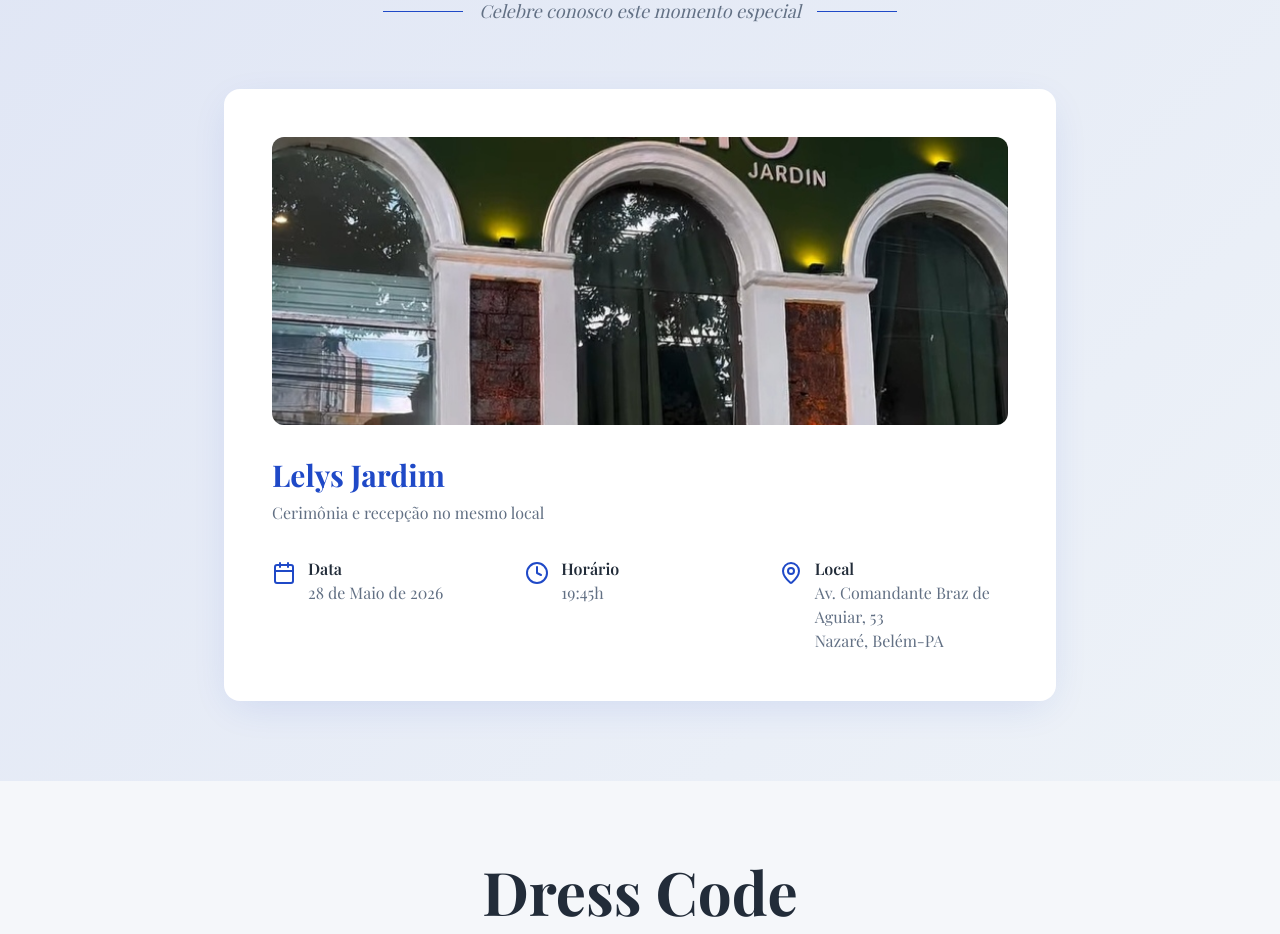
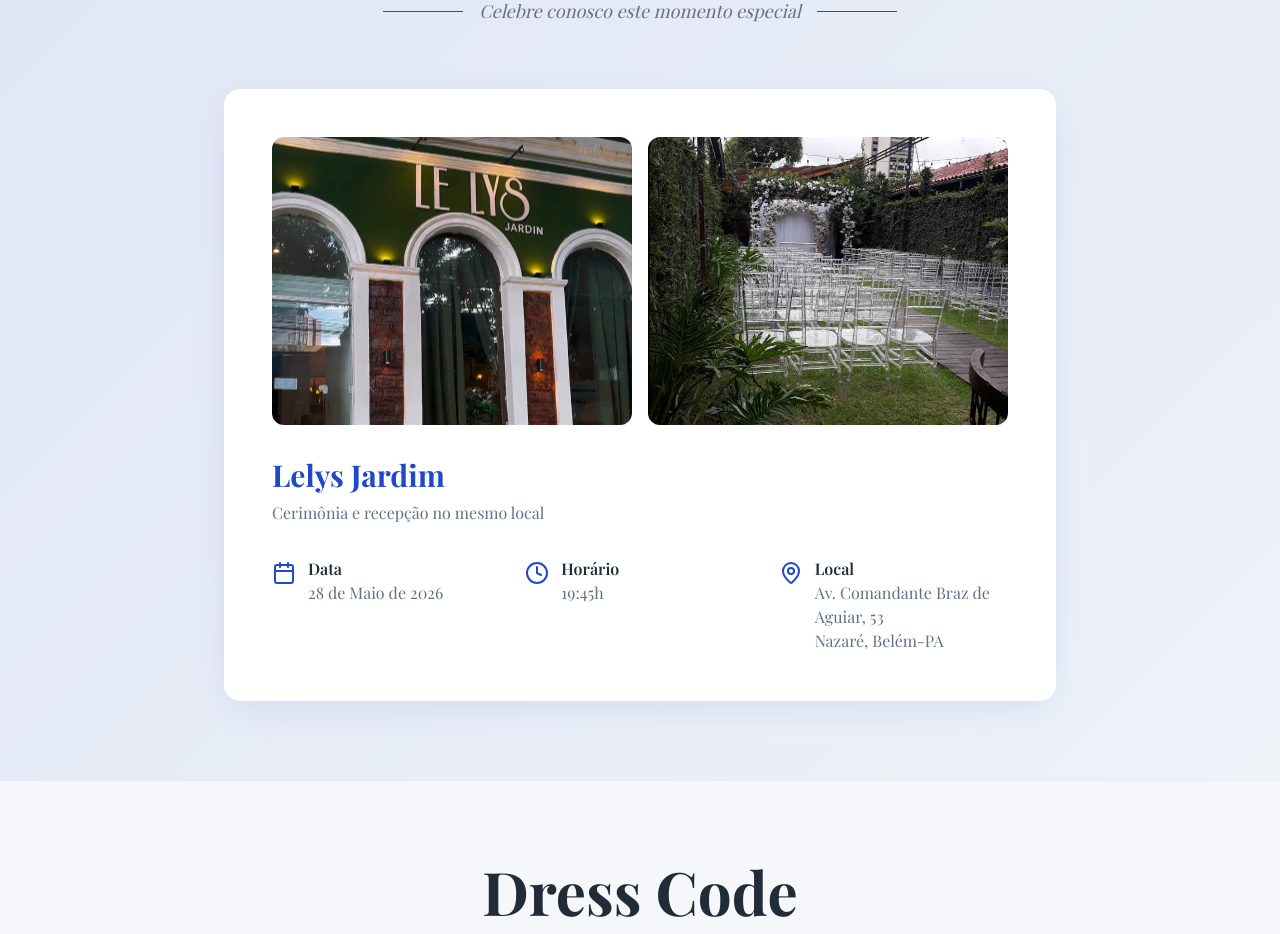
Before and after one commit to MarcusMpg/meu-casamento, a React (Vite) app: page / in a window 1280 px wide. Shown: the part 2180-3114 px from the top of the page. Built offline with nearby package versions, Linux system fonts and the light colour scheme; the HTML template or start-up script is replaced by a standard one; a web font is replaced by a local one.

Commit message:
Added ceremony venue images
Co-authored-by: MarcusMpg <107503566+MarcusMpg@users.noreply.github.com>

```diff
--- a/src/components/CeremonyDetails.tsx
+++ b/src/components/CeremonyDetails.tsx
@@ -1,5 +1,6 @@
 import { MapPin, Clock, Calendar } from "lucide-react";
 import ceremonyImage from "@/assets/ceremony-venue.jpg";
+import ceremonyImage2 from "@/assets/ceremony-venue-2.jpg";
 
 const CeremonyDetails = () => {
   return (
@@ -19,10 +20,15 @@ const CeremonyDetails = () => {
         </div>
 
         <div className="bg-card rounded-2xl p-8 md:p-12 shadow-elegant animate-slide-up">
-          <div className="mb-8">
+          <div className="mb-8 grid grid-cols-2 gap-4">
             <img
               src={ceremonyImage}
-              alt="Lelys Jardim"
+              alt="Le Lys Jardim - Fachada"
+              className="w-full h-72 object-cover rounded-xl"
+            />
+            <img
+              src={ceremonyImage2}
+              alt="Le Lys Jardim - Cerimônia"
               className="w-full h-72 object-cover rounded-xl"
             />
           </div>
```
